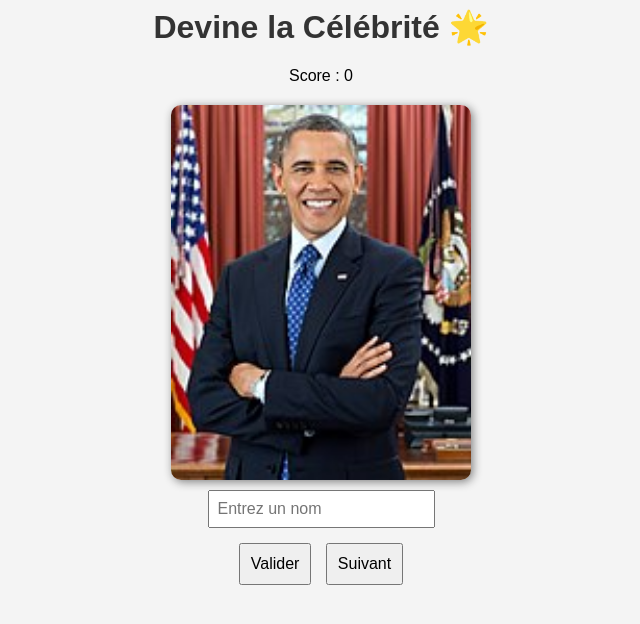
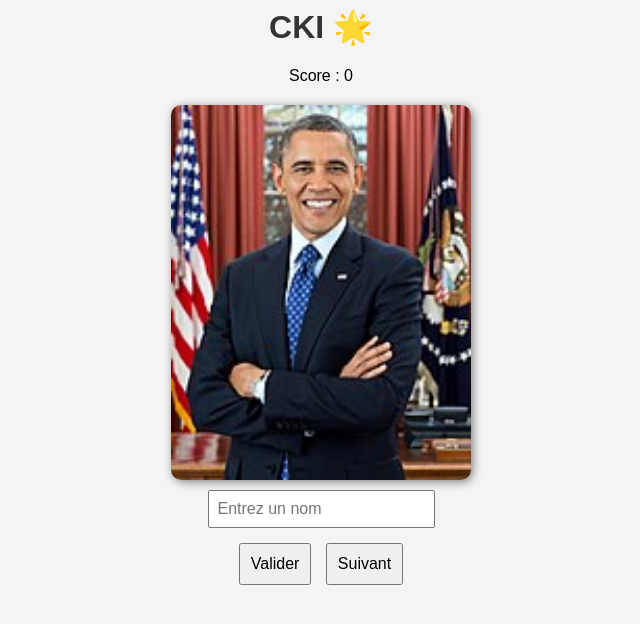
Before and after one commit to Mirouxe/CKI, a plain HTML site: page index.html in a window 1280 px wide. Shown: the whole page, without its empty margins (319-959 px from the left). Drawn offline with Linux system fonts and the light colour scheme.

Commit message:
Update index.html

```diff
--- a/index.html
+++ b/index.html
@@ -8,7 +8,7 @@
     <link rel="stylesheet" href="style.css">
 </head>
 <body>
-    <h1>Devine la Célébrité 🌟</h1>
+    <h1>CKI 🌟</h1>
     <p>Score : <span id="score">0</span></p>
     <div class="game-container">
         <img id="celebrity-image" src="" alt="Image de célébrité">
```
